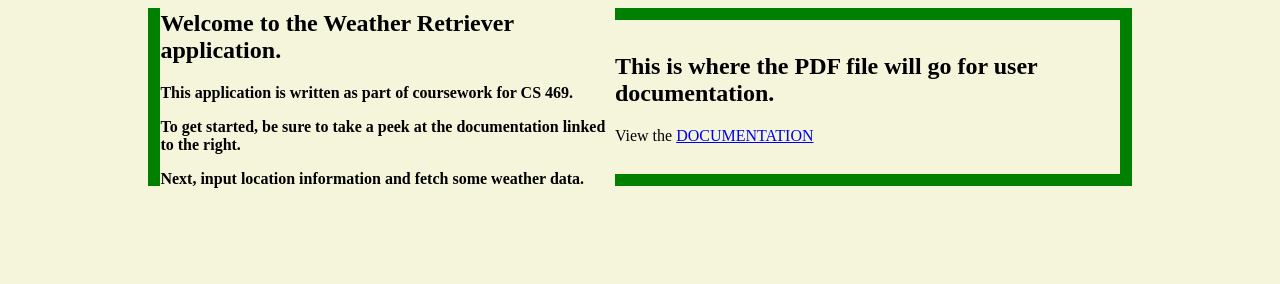
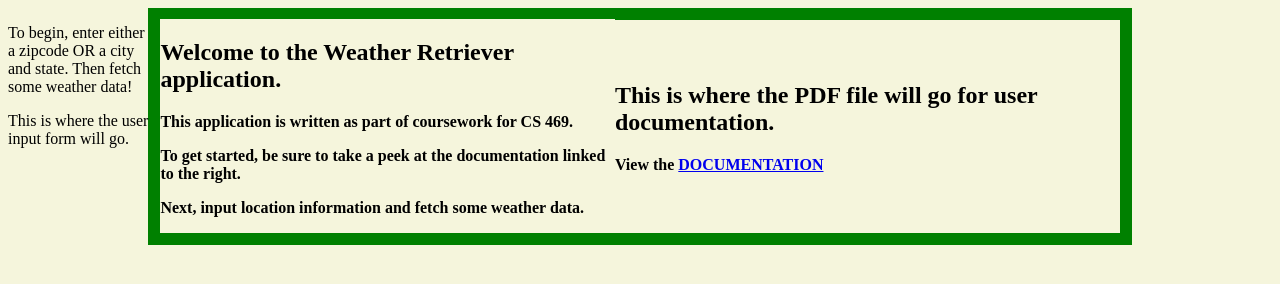
Before and after one commit to pdiddychickenpunk/CS-469-Weather-Retriever, a plain HTML site: page index.html in a window 1280 px wide. Drawn offline with Linux system fonts and the light colour scheme.

Commit message:
Add text to show where major UI elements will be located

```diff
--- a/index.html
+++ b/index.html
@@ -25,15 +25,23 @@
             </div>
             <div class="userDocumentationSection">
                 <h2>This is where the PDF file will go for user documentation.</h2>
-                <p>View the <a href="./documentation/user_workflow.txt" target="_blank">DOCUMENTATION</a> </p>
+                <p><b>View the <a href="./documentation/user_workflow.txt" target="_blank">DOCUMENTATION</a></b></p>
             </div>
 
         </div>
 
         <div class="userInputSection">
 
-            <div class="userInputMessageSection"></div>
-            <div class="userInputFormSection"></div>
+            <div class="userInputMessageSection">
+
+                <p>To begin, enter either a zipcode OR a city and state. Then fetch some weather data!</p>
+
+            </div>
+            <div class="userInputFormSection">
+
+                <p>This is where the user input form will go.</p>
+
+            </div>
 
         </div>
 
```
